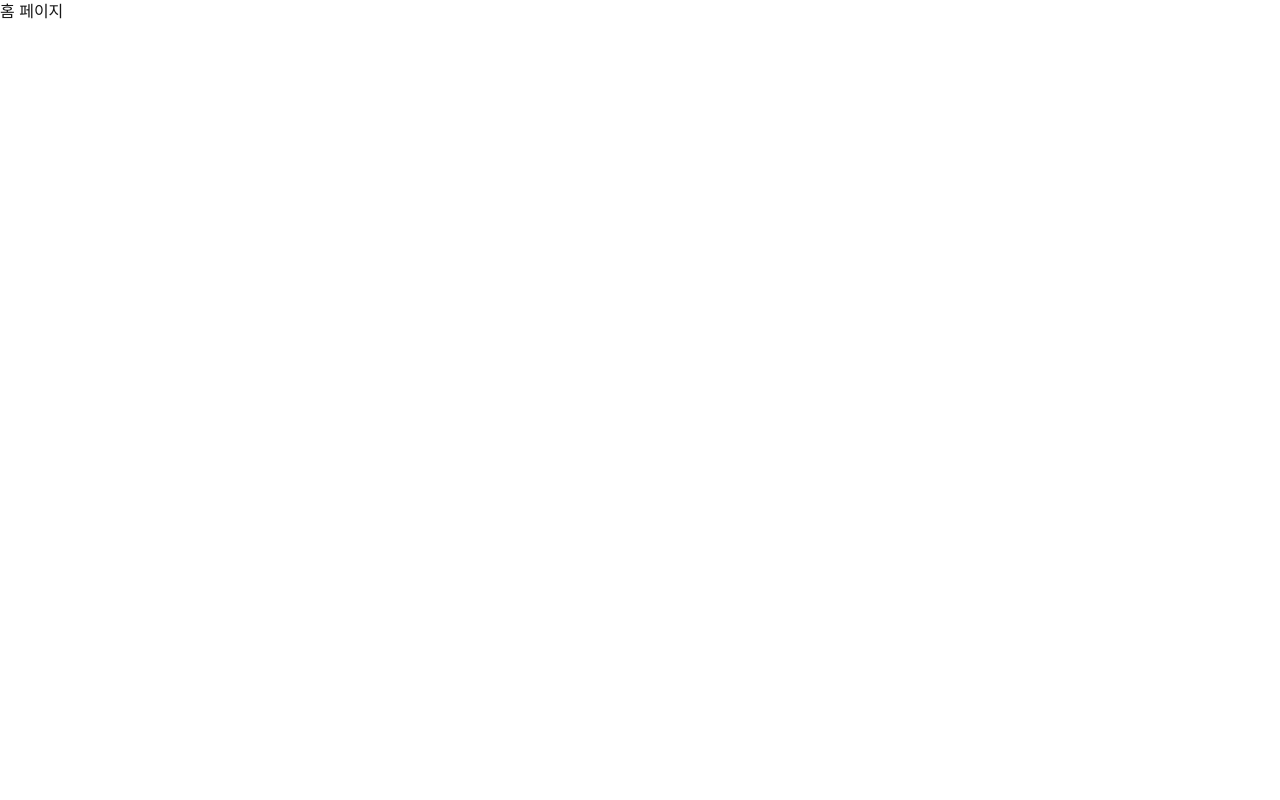
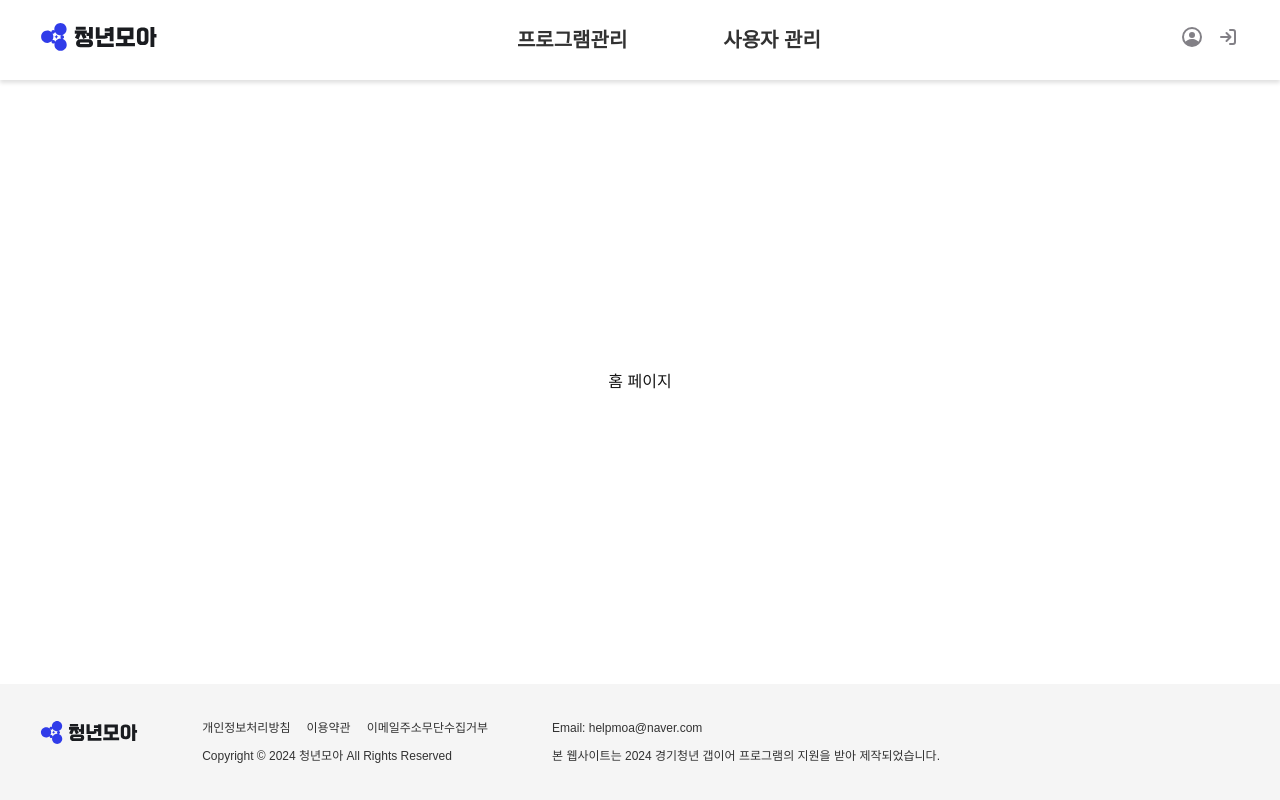
Before and after one commit to ez1n/youth-moa-admin, a Next.js app: page / in a window 1280 px wide. Built offline with nearby package versions, Linux system fonts and the light colour scheme.

Commit message:
feat: 헤더 추가 & 레이아웃 변경

```diff
--- /dev/null
+++ b/src/_components/common/Header.tsx
@@ -0,0 +1,45 @@
+import Link from "next/link";
+import { IcoAccount, IcoLogout, Logo } from "../icons";
+import { useAuth } from "@/_hooks/useAuth";
+import { useEffect } from "react";
+import { useRouter } from "next/navigation";
+
+export default function Header() {
+  const router = useRouter();
+  const { logout, isLogin } = useAuth();
+
+  useEffect(() => {
+    if (!isLogin) {
+      router.push("/login");
+    }
+  }, [isLogin]);
+
+  return (
+    <header className="fixed top-0 flex items-center justify-between shadow-header bg-white px-10 z-50 w-full h-20">
+      <Link href="/">
+        <Logo size={30} className="hidden md:inline-block" />
+      </Link>
+
+      <ul className="hidden text-xl font-semibold md:flex gap-x-24 text-header-black">
+        <li>
+          <Link href="/programs">프로그램관리</Link>
+        </li>
+
+        <li>
+          <Link href="/users">사용자 관리</Link>
+        </li>
+      </ul>
+
+      <ul className="flex gap-x-3">
+        <li className="hidden md:inline-block">
+          <Link href="/my?type=program">
+            <IcoAccount />
+          </Link>
+        </li>
+        <li className="hidden cursor-pointer md:inline-block">
+          <IcoLogout onClick={logout} />
+        </li>
+      </ul>
+    </header>
+  );
+}
--- /dev/null
+++ b/src/_components/icons/IcoAccount.tsx
@@ -0,0 +1,33 @@
+import { tw } from "../../../tailwindmerge.config";
+
+import type { IconProps } from "./type";
+
+export const IcoAccount = (props: IconProps) => {
+  const { size = 24, className } = props;
+
+  return (
+    <span className={tw("inline-block", className)}>
+      <svg
+        width={size}
+        height={size}
+        viewBox="0 0 24 24"
+        fill="none"
+        xmlns="http://www.w3.org/2000/svg"
+      >
+        <circle cx="12" cy="10" r="3" fill="#828086" />
+        <path
+          d="M12 14C8.48797 14 5.74684 15.9272 5.13031 17.4127C4.97895 17.7774 5.11606 18.1775 5.38691 18.4648C6.18108 19.3072 8.24416 21 12 21C15.7558 21 17.8189 19.3072 18.6131 18.4648C18.8839 18.1775 19.021 17.7774 18.8697 17.4127C18.2532 15.9272 15.512 14 12 14Z"
+          fill="#828086"
+        />
+        <circle
+          cx="12"
+          cy="12"
+          r="9"
+          transform="rotate(90 12 12)"
+          stroke="#828086"
+          strokeWidth="2"
+        />
+      </svg>
+    </span>
+  );
+};
--- /dev/null
+++ b/src/_components/icons/IcoAlarm.tsx
@@ -0,0 +1,32 @@
+import { tw } from "../../../tailwindmerge.config";
+
+import type { IconProps } from "./type";
+
+export const IcoAlarm = (props: IconProps) => {
+  const { size = 24, className } = props;
+
+  return (
+    <span className={tw("inline-block", className)}>
+      <svg
+        width={size}
+        height={size}
+        viewBox="0 0 24 24"
+        fill="none"
+        xmlns="http://www.w3.org/2000/svg"
+      >
+        <path
+          fillRule="evenodd"
+          clipRule="evenodd"
+          d="M18 9C18 5.68629 15.3137 3 12 3C8.68629 3 6 5.68629 6 9V15L4 17H20L18 15V9Z"
+          stroke="#828086"
+          strokeWidth="2"
+          strokeLinejoin="round"
+        />
+        <path
+          d="M12 22C13.6569 22 15 20.6569 15 19H9C9 20.6569 10.3431 22 12 22Z"
+          fill="#828086"
+        />
+      </svg>
+    </span>
+  );
+};
--- /dev/null
+++ b/src/_components/icons/IcoLogout.tsx
@@ -0,0 +1,41 @@
+import { tw } from "../../../tailwindmerge.config";
+
+import type { IconProps } from "./type";
+
+export const IcoLogout = (props: IconProps) => {
+  const { size = 24, className, onClick } = props;
+
+  return (
+    <span className={tw("inline-block", className)} onClick={onClick}>
+      <svg
+        width={size}
+        height={size}
+        viewBox="0 0 24 24"
+        fill="none"
+        xmlns="http://www.w3.org/2000/svg"
+      >
+        <path
+          d="M10.5 8L14.5 12L10.5 16"
+          stroke="#828086"
+          strokeWidth="2"
+          strokeLinecap="round"
+          strokeLinejoin="round"
+        />
+        <path
+          d="M5 12L14 12"
+          stroke="#828086"
+          strokeWidth="2"
+          strokeLinecap="round"
+          strokeLinejoin="round"
+        />
+        <path
+          d="M14 5L17 5C18.1046 5 19 5.89543 19 7L19 17C19 18.1046 18.1046 19 17 19L14 19"
+          stroke="#828086"
+          strokeWidth="2"
+          strokeLinecap="round"
+          strokeLinejoin="round"
+        />
+      </svg>
+    </span>
+  );
+};
--- a/src/_hooks/useAuth.ts
+++ b/src/_hooks/useAuth.ts
@@ -1,8 +1,8 @@
-import { useRouter } from "next/navigation";
 import { useMutation } from "@tanstack/react-query";
 
 import { callPostLogin } from "@/_networks/api/auth";
 import { LoginFormType } from "@/_types";
+import { useRouter } from "next/navigation";
 
 export const useAuth = () => {
   const router = useRouter();
@@ -27,11 +27,9 @@ export const useAuth = () => {
         password,
       });
 
-      /**
-       * TODO: accessToken & 유저 정보 저장
-       */
+      localStorage.setItem("accessToken", response.tokenInfo.accessToken);
 
-      router.push("/");
+      router.replace("/");
     } catch (error: any) {
       //  TODO: 에러 핸들링
       console.error(error);
@@ -42,7 +40,18 @@ export const useAuth = () => {
     }
   };
 
-  const logout = async () => {};
+  const logout = async () => {
+    localStorage.removeItem("accessToken");
+    router.push("/login");
+  };
 
-  return { login, logout };
+  const getAccessToken = async () => {
+    const accessToken = localStorage.getItem("accessToken") ?? null;
+
+    return accessToken;
+  };
+
+  const accessToken = getAccessToken();
+
+  return { login, logout, isLogin: !!accessToken };
 };
--- a/src/app/layout.tsx
+++ b/src/app/layout.tsx
@@ -1,19 +1,36 @@
+"use client";
+
 import "./globals.css";
 
-import { PropsWithChildren } from "react";
+import { ReactNode } from "react";
 
 import ReactQueryProvider from "@/providers/ReactQueryProvider";
+import Header from "@/_components/common/Header";
+import { Footer } from "@/_components/common/Footer";
+import { usePathname } from "next/navigation";
+import { tw } from "../../tailwindmerge.config";
 
-export const metadata = {
-  title: "Next.js",
-  description: "Generated by Next.js",
-};
+export default function RootLayout({ children }: { children: ReactNode }) {
+  const path = usePathname();
+  const isLogin = !path.includes("/login");
 
-export default function RootLayout({ children }: PropsWithChildren) {
   return (
     <html lang="en">
-      <body className="">
-        <ReactQueryProvider>{children}</ReactQueryProvider>
+      <body>
+        <ReactQueryProvider>
+          {isLogin && <Header />}
+          <div className="h-[100vh] flex flex-col">
+            <main
+              className={tw(
+                "flex-1 flex justify-center items-center",
+                isLogin ? "mt-20" : "mt-0"
+              )}
+            >
+              {children}
+            </main>
+            <Footer />
+          </div>
+        </ReactQueryProvider>
       </body>
     </html>
   );
--- a/src/app/login/layout.tsx
+++ /dev/null
@@ -1,15 +0,0 @@
-import { PropsWithChildren } from "react";
-
-import { Footer } from "@/_components/common/Footer";
-
-export default function LoginLayout(props: PropsWithChildren) {
-  const { children } = props;
-
-  return (
-    <div className="flex flex-col items-center justify-center h-[100vh]">
-      {children}
-
-      <Footer />
-    </div>
-  );
-}
--- a/src/app/login/page.tsx
+++ b/src/app/login/page.tsx
@@ -51,7 +51,7 @@ export default function LoginPage() {
   };
 
   return (
-    <section className="flex-1 flex flex-col items-center justify-center w-full px-5 py-12">
+    <section className="flex flex-col items-center justify-center w-full px-5 py-12">
       <Title title="관리자 로그인" />
 
       <div className="my-9" />
--- /dev/null
+++ b/src/app/programs/page.tsx
@@ -0,0 +1,3 @@
+export default function ProgramsPage() {
+  return <>프로그램 관리</>;
+}
```
Also changed, not shown: src/_components/icons/index.ts (+9 -6 lines).
